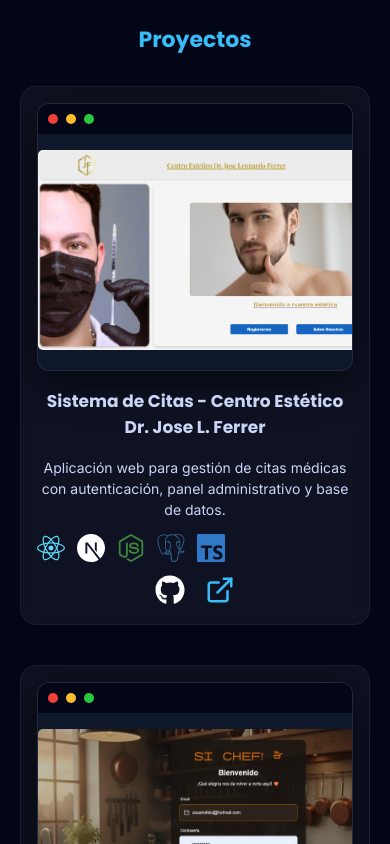
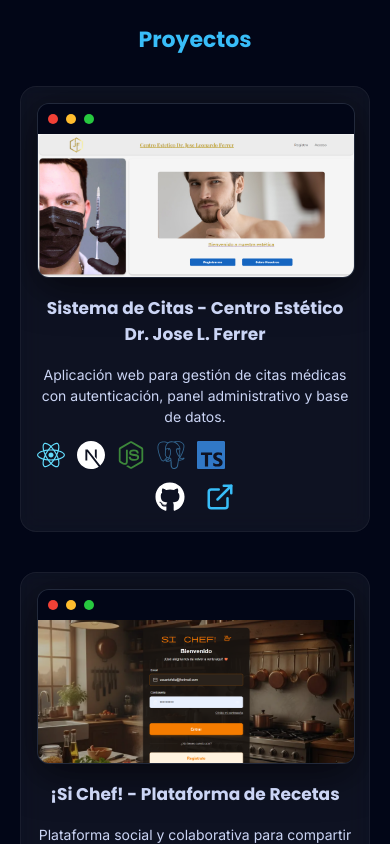
Before and after one commit to Orlando3486/orlando-zarraga-portfolio, a Next.js app in the folder front/: page / in a window 390 px wide. Shown: the part 1400-2244 px from the top of the page. Built offline with nearby package versions, Linux system fonts and the light colour scheme.

Commit message:
ajustes en las secciones Projects y Contact; se mejoraron dimensiones de imágenes y estilos para optimizar la presentación y responsividad

```diff
--- a/front/components/sections/projects.tsx
+++ b/front/components/sections/projects.tsx
@@ -57,9 +57,10 @@ export default function Projects() {
               <Image
                 src={project.image}
                 alt={project.title}
-                width={400}
-                height={200}
+                width={600}
+                height={300}
                 className="project-image"
+                style={{ width: "100%", height: "auto" }}
               />
             </div>
 
--- a/front/styles/contact.css
+++ b/front/styles/contact.css
@@ -1,6 +1,6 @@
 .section-contact {
   padding-top: 10px;
-  padding-bottom: 20px;
+  padding-bottom: 40px;
   min-height: 80vh;
   justify-content: center;
   align-items: center;
@@ -21,7 +21,7 @@
 
 .section-contact p {
   padding-top: 10px;
-  font-size: clamp(12px, 2vw, 10px);
+  font-size: clamp(11px, 2vw, 9px);
   color: #cbd5f5;
   line-height: 1.6;
   text-align: center;
--- a/front/styles/projects.css
+++ b/front/styles/projects.css
@@ -41,10 +41,14 @@
 }
 
 .project-image {
-  margin-top: 1rem;
-  border-radius: 5px;
-  margin-bottom: 1rem;
+  margin-top: 0; /* ✅ Sin margen, la imagen toca el frame */
+  margin-bottom: 0;
+  border-radius: 0;
   transition: transform 0.4s ease;
+  /* ✅ Clave: ocupa todo el ancho y alto proporcional */
+  width: 100% !important;
+  height: auto !important;
+  display: block;
 }
 
 .project-card h3 {
@@ -56,24 +60,6 @@
   font-size: clamp(14px, 2vw, 16px);
   line-height: 1.5;
 }
-
-/* .project-card:hover .project-image {
-  transform: scale(1.05);
-} */
-
-/* .tech-stack {
-  display: flex;
-  flex-wrap: wrap;
-  gap: 10px;
-  margin: 15px 0;
-}
-
-.tech-stack span {
-  background: #1e293b;
-  padding: 5px 10px;
-  border-radius: 8px;
-  font-size: 12px;
-} */
 
 .tech-icons {
   display: flex;
@@ -114,6 +100,7 @@
   overflow: hidden;
   border: 1px solid rgba(255, 255, 255, 0.08);
   box-shadow: 0 10px 40px rgba(0, 0, 0, 0.6);
+  width: 100%;
 }
 
 .browser-header {
```
